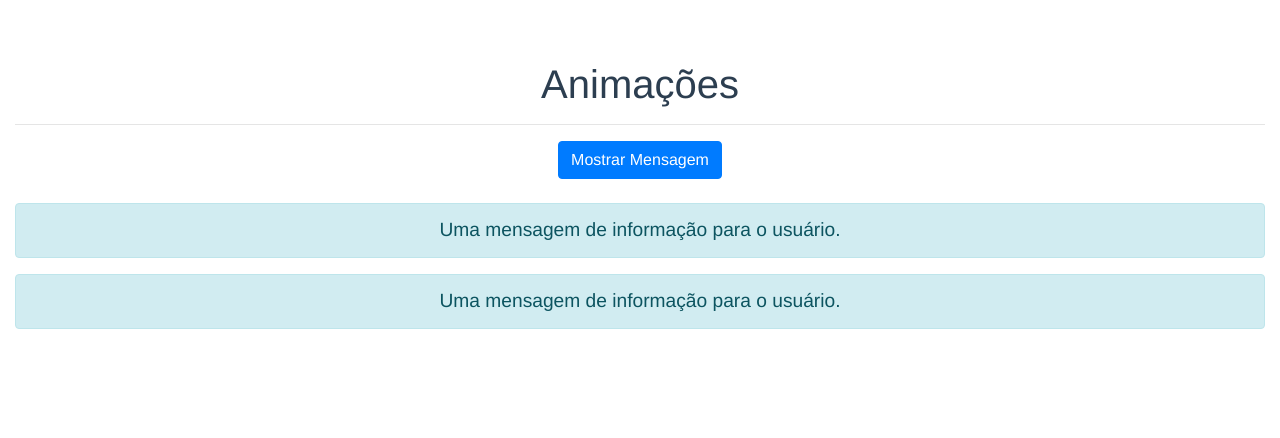
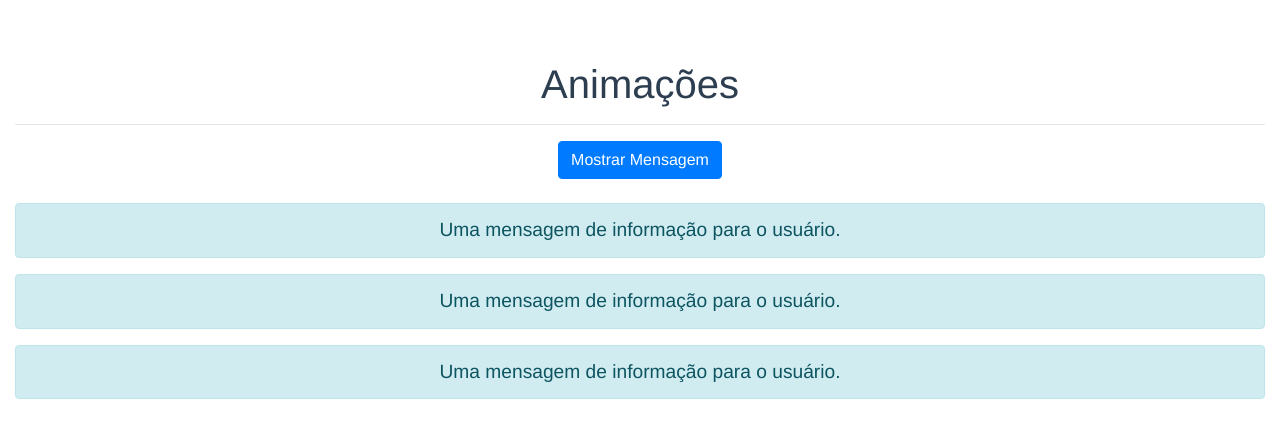
Before and after one commit to Nardogomes/vuejs-learning, a Vue app in the folder animacoes/animacoes-exercicios/: page / in a window 1280 px wide. Shown: the top 438 px of the page. Built offline with nearby package versions, Linux system fonts and the light colour scheme.

Commit message:
Usando a lib Animate.

```diff
--- a/animacoes/animacoes-exercicios/public/index.html
+++ b/animacoes/animacoes-exercicios/public/index.html
@@ -5,7 +5,7 @@
     <meta http-equiv="X-UA-Compatible" content="IE=edge">
     <meta name="viewport" content="width=device-width,initial-scale=1.0">
     <link rel="icon" href="<%= BASE_URL %>favicon.ico">
-    <link rel="stylesheet" href="https://cdnjs.cloudflare.com/ajax/libs/animate.css/3.7.0/animate.min.css">
+    <link rel="stylesheet" href="https://cdnjs.cloudflare.com/ajax/libs/animate.css/4.1.1/animate.min.css"/>
     <title>animacoes-exercicios</title>
   </head>
   <body>
--- a/animacoes/animacoes-exercicios/src/App.vue
+++ b/animacoes/animacoes-exercicios/src/App.vue
@@ -10,6 +10,13 @@
 		</transition>
 
 		<transition name="slide" type="animation" appear>
+			<b-alert variant="info" show v-if="exibir">{{ msg }}</b-alert>
+		</transition>
+
+		<transition
+			enter-active-class="animate__animated animate__bounce"
+			leave-active-class="animate__animated animate__shakeX"
+		>
 			<b-alert variant="info" show v-if="exibir">{{ msg }}</b-alert>
 		</transition>
 	</div>
```
